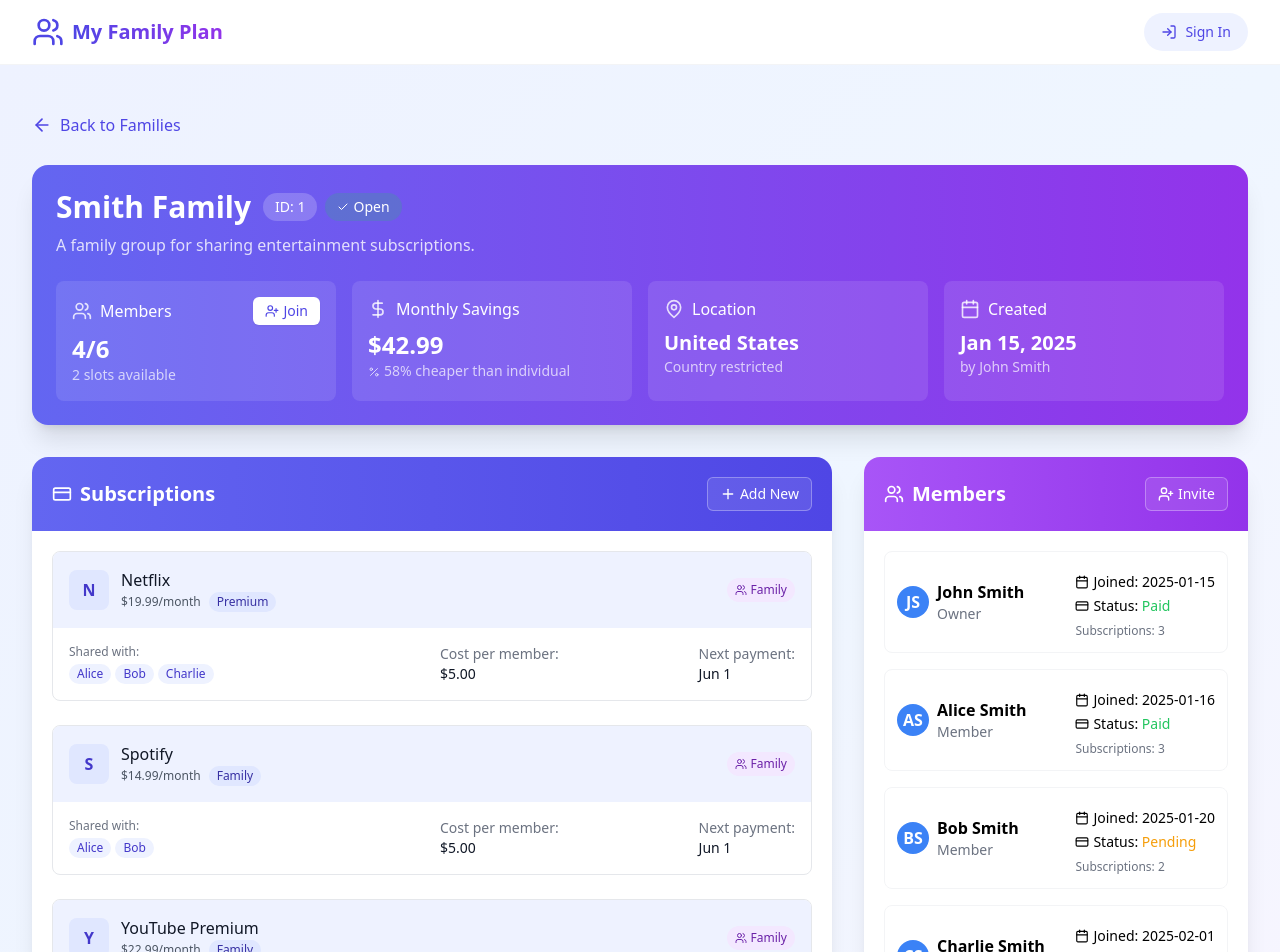
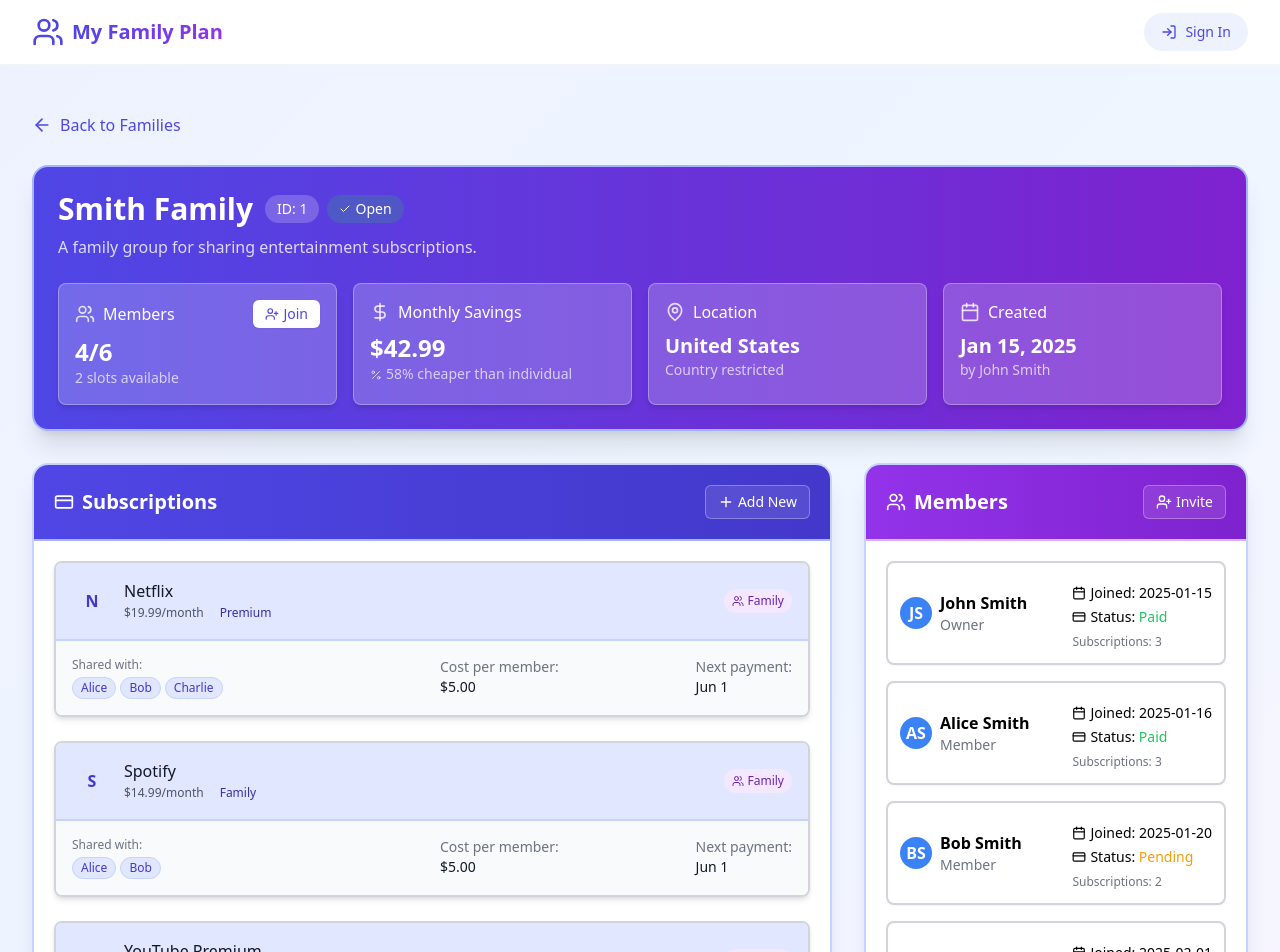
Before and after one commit to bckflpboys/my-family-plan, a React (Vite) app: page /families/1 in a window 1280 px wide. Shown: the top 952 px of the page. Built offline with nearby package versions, Linux system fonts and the light colour scheme.

Commit message:
darker colors on id page

```diff
--- a/src/pages/FamilyDetail.tsx
+++ b/src/pages/FamilyDetail.tsx
@@ -311,9 +311,9 @@ const mockFamilyDetails: FamilyDetail[] = [
 
 const SubscriptionCard = ({ subscription }: { subscription: Subscription }) => {
   return (
-    <div className="border border-gray-200 rounded-lg overflow-hidden">
+    <div className="border-2 border-gray-300 rounded-lg overflow-hidden shadow-md">
       {/* Subscription header */}
-      <div className="bg-indigo-50 p-4 flex flex-wrap items-center justify-between gap-2">
+      <div className="bg-indigo-100 p-4 flex flex-wrap items-center justify-between gap-2 border-b-2 border-indigo-200">
         <div className="flex items-center">
           <div className="h-10 w-10 rounded-lg bg-indigo-100 flex items-center justify-center mr-3">
             <span className="text-indigo-700 font-bold">{subscription.name.charAt(0)}</span>
@@ -346,7 +346,7 @@ const SubscriptionCard = ({ subscription }: { subscription: Subscription }) => {
       </div>
 
       {/* Subscription details */}
-      <div className="p-4">
+      <div className="p-4 bg-gray-50">
         <div className="grid grid-cols-1 md:grid-cols-2 gap-4">
           <div>
             <p className="text-xs text-gray-500 mb-1">Shared with:</p>
@@ -354,7 +354,7 @@ const SubscriptionCard = ({ subscription }: { subscription: Subscription }) => {
               {subscription.sharedWith.map((member, idx) => (
                 <span
                   key={idx}
-                  className="px-2 py-0.5 bg-indigo-50 text-indigo-700 text-xs rounded-full"
+                  className="px-2 py-0.5 bg-indigo-100 text-indigo-700 text-xs rounded-full border border-indigo-200"
                 >
                   {member}
                 </span>
@@ -381,7 +381,7 @@ const SubscriptionCard = ({ subscription }: { subscription: Subscription }) => {
 
 const MemberCard = ({ member }: { member: Member }) => {
   return (
-    <div className="flex items-center justify-between p-3 hover:bg-gray-50 rounded-lg border border-gray-100">
+    <div className="flex items-center justify-between p-3 hover:bg-gray-50 rounded-lg border-2 border-gray-300 shadow-sm bg-white">
       <div className="flex items-center gap-2">
         <div className="h-8 w-8 rounded-full bg-blue-500 flex items-center justify-center text-white font-semibold">
           {member.avatar}
@@ -458,7 +458,7 @@ export function FamilyDetail() {
         </div>
 
         {/* Family header with gradient background */}
-        <div className="bg-gradient-to-r from-indigo-500 to-purple-600 rounded-2xl shadow-xl p-6 mb-8 text-white">
+        <div className="bg-gradient-to-r from-indigo-600 to-purple-700 rounded-2xl shadow-xl p-6 mb-8 text-white border-2 border-indigo-300">
           <div className="flex flex-col md:flex-row md:items-center md:justify-between">
             <div>
               <div className="flex items-center">
@@ -493,7 +493,7 @@ export function FamilyDetail() {
 
           {/* Family stats */}
           <div className="grid grid-cols-1 sm:grid-cols-2 md:grid-cols-4 gap-4 mt-6">
-            <div className="bg-white/10 rounded-lg p-4">
+            <div className="bg-white/20 rounded-lg p-4 border border-white/30 shadow-md">
               <div className="flex items-center justify-between mb-2">
                 <div className="flex items-center">
                   <Users className="h-5 w-5 mr-2 text-white/80" />
@@ -513,7 +513,7 @@ export function FamilyDetail() {
               <p className="text-sm text-white/70">{family.maxMembers - family.memberCount} slots available</p>
             </div>
 
-            <div className="bg-white/10 rounded-lg p-4">
+            <div className="bg-white/20 rounded-lg p-4 border border-white/30 shadow-md">
               <div className="flex items-center mb-2">
                 <DollarSign className="h-5 w-5 mr-2 text-white/80" />
                 <h3 className="font-medium">Monthly Savings</h3>
@@ -522,7 +522,7 @@ export function FamilyDetail() {
               <p className="text-sm text-white/70"><Percent className="h-3 w-3 inline mr-1" />{family.savingsPercentage}% cheaper than individual</p>
             </div>
 
-            <div className="bg-white/10 rounded-lg p-4">
+            <div className="bg-white/20 rounded-lg p-4 border border-white/30 shadow-md">
               <div className="flex items-center mb-2">
                 {family.countryRestriction === 'all' && <Globe className="h-5 w-5 mr-2 text-white/80" />}
                 {family.countryRestriction === 'single' && <MapPin className="h-5 w-5 mr-2 text-white/80" />}
@@ -541,7 +541,7 @@ export function FamilyDetail() {
               </p>
             </div>
 
-            <div className="bg-white/10 rounded-lg p-4">
+            <div className="bg-white/20 rounded-lg p-4 border border-white/30 shadow-md">
               <div className="flex items-center mb-2">
                 <Calendar className="h-5 w-5 mr-2 text-white/80" />
                 <h3 className="font-medium">Created</h3>
@@ -555,8 +555,8 @@ export function FamilyDetail() {
         <div className="grid grid-cols-1 lg:grid-cols-3 gap-8 mb-8">
           {/* Left column: Subscriptions */}
           <div className="lg:col-span-2">
-            <div className="bg-white rounded-2xl shadow-xl overflow-hidden">
-              <div className="bg-gradient-to-r from-indigo-500 to-indigo-600 p-5">
+            <div className="bg-white rounded-2xl shadow-xl overflow-hidden border-2 border-indigo-200">
+              <div className="bg-gradient-to-r from-indigo-600 to-indigo-700 p-5 border-b-2 border-indigo-300">
                 <div className="flex items-center justify-between">
                   <h2 className="text-xl font-semibold text-white flex items-center">
                     <CreditCard className="h-5 w-5 mr-2" />
@@ -582,8 +582,8 @@ export function FamilyDetail() {
           {/* Right column: Members and Rules */}
           <div className="space-y-8">
             {/* Members */}
-            <div className="bg-white rounded-2xl shadow-xl overflow-hidden">
-              <div className="bg-gradient-to-r from-purple-500 to-purple-600 p-5">
+            <div className="bg-white rounded-2xl shadow-xl overflow-hidden border-2 border-indigo-200">
+              <div className="bg-gradient-to-r from-purple-600 to-purple-700 p-5 border-b-2 border-purple-300">
                 <div className="flex items-center justify-between">
                   <h2 className="text-xl font-semibold text-white flex items-center">
                     <Users className="h-5 w-5 mr-2" />
@@ -606,8 +606,8 @@ export function FamilyDetail() {
             </div>
 
             {/* Family Rules */}
-            <div className="bg-white rounded-2xl shadow-xl overflow-hidden">
-              <div className="bg-gradient-to-r from-blue-500 to-blue-600 p-5">
+            <div className="bg-white rounded-2xl shadow-xl overflow-hidden border-2 border-indigo-200">
+              <div className="bg-gradient-to-r from-blue-600 to-blue-700 p-5 border-b-2 border-blue-300">
                 <h2 className="text-xl font-semibold text-white flex items-center">
                   <BookOpen className="h-5 w-5 mr-2" />
                   Family Rules
```
